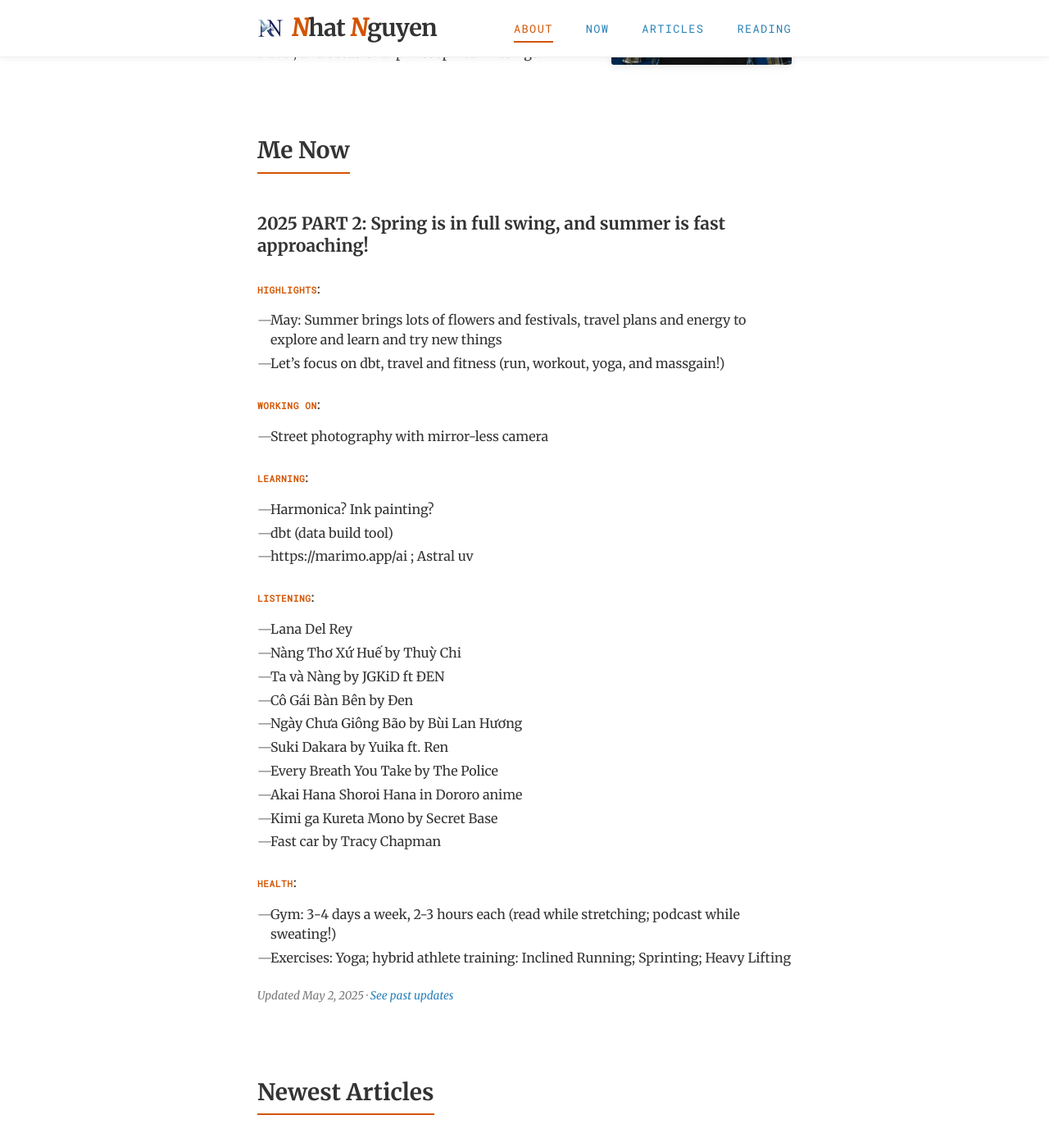
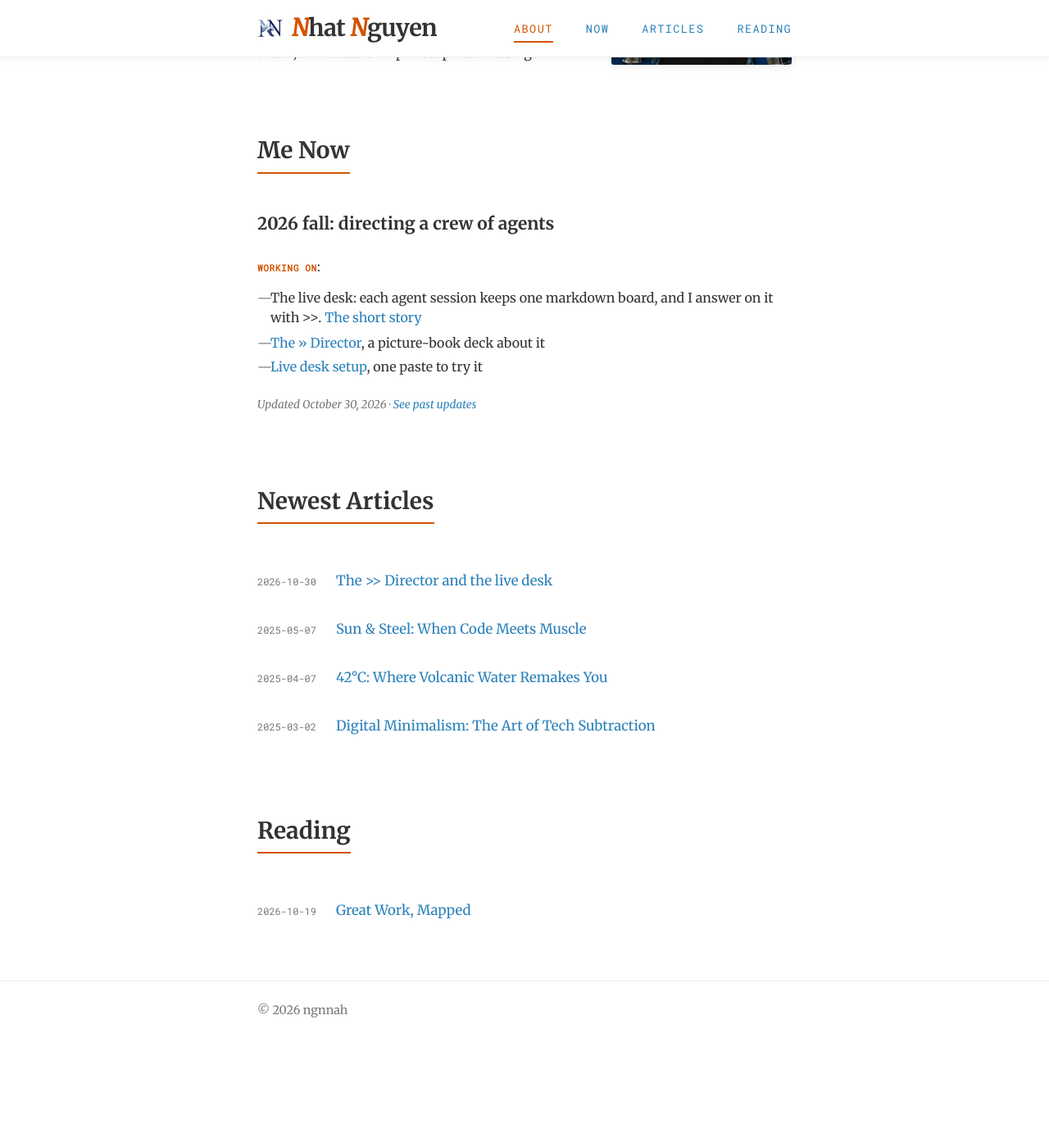
Before and after one commit to ngnnah/ngnnah.github.io, a Jekyll site: the page built from index.html, in a window 1280 px wide and 1400 px high, scrolled down 390 px. Shown: the whole window at 82% size. Built offline with Jekyll 4.4.1, drawn with Linux system fonts in a browser that asks for light colours; after the commit the page ends 1690 px from its top, so only the background shows below that.

Commit message:
post: The >> Director and the live desk; Me Now points to it
Co-Authored-By: Claude Opus 5.5 <noreply@anthropic.com>

```diff
--- a/_data/updates.yml
+++ b/_data/updates.yml
@@ -1,4 +1,13 @@
 # Newest update at the top
+- title: "2026 fall: directing a crew of agents"
+  date: 2026-10-30
+  content: |
+    **Working on**:
+    - The live desk: each agent session keeps one markdown board, and I answer on it with `>>`. [The short story](/2026/10/30/the-director-and-the-live-desk.html)
+    - [The >> Director](https://ngnnah.github.io/I-And-AI/projects/live-desk/), a picture-book deck about it
+    - [Live desk setup](https://ngnnah.github.io/I-And-AI/projects/live-desk/setup/), one paste to try it
+
+
 - title: "2025 PART 2: Spring is in full swing, and summer is fast approaching!"
   date: 2025-05-02
   content: |
--- /dev/null
+++ b/_posts/2026-10-30-the-director-and-the-live-desk.md
@@ -0,0 +1,18 @@
+---
+layout: post
+title: "The >> Director and the live desk"
+date: 2026-10-30
+---
+
+I run four or five Claude Code sessions at once. After ten turns in each, I couldn't say where any of them stood. The answers were buried in chat.
+
+So each session now keeps a live desk: one markdown file with Status on top (now, open questions, next, decisions, done) and a log below. I read it in Obsidian and answer right at the line, with `>>`. Then I send `>>` in chat, and the session picks it up.
+
+Two small hooks help. A bell nudges a session whose Status went quiet. A whistle says when a session is long enough to hand off to a fresh one.
+
+I made two things to share it:
+
+- [The >> Director](https://ngnnah.github.io/I-And-AI/projects/live-desk/), a picture-book deck I demoed at work. Look for the easter eggs.
+- [Live desk setup](https://ngnnah.github.io/I-And-AI/projects/live-desk/setup/). One button copies a setup prompt; paste it into your agent and it installs the rules.
+
+Built and used with Claude Code. Codex and Amp should follow it too; I haven't tried them.
```
